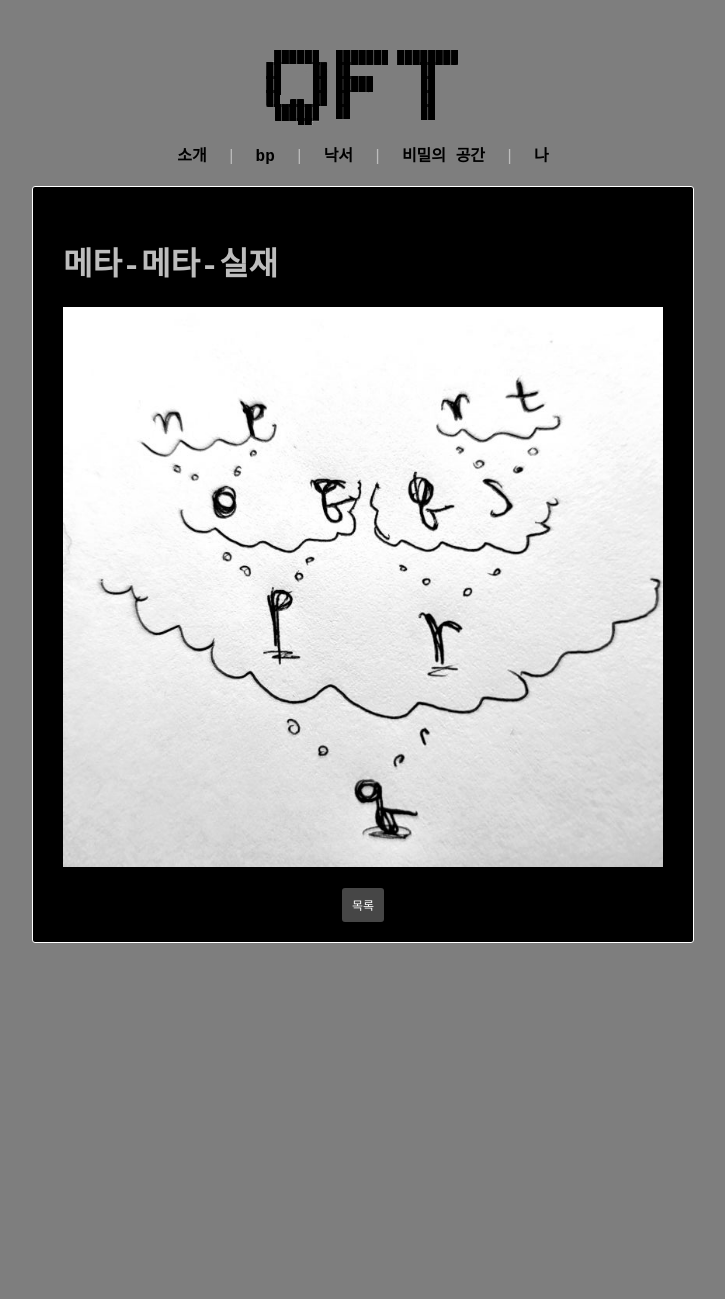
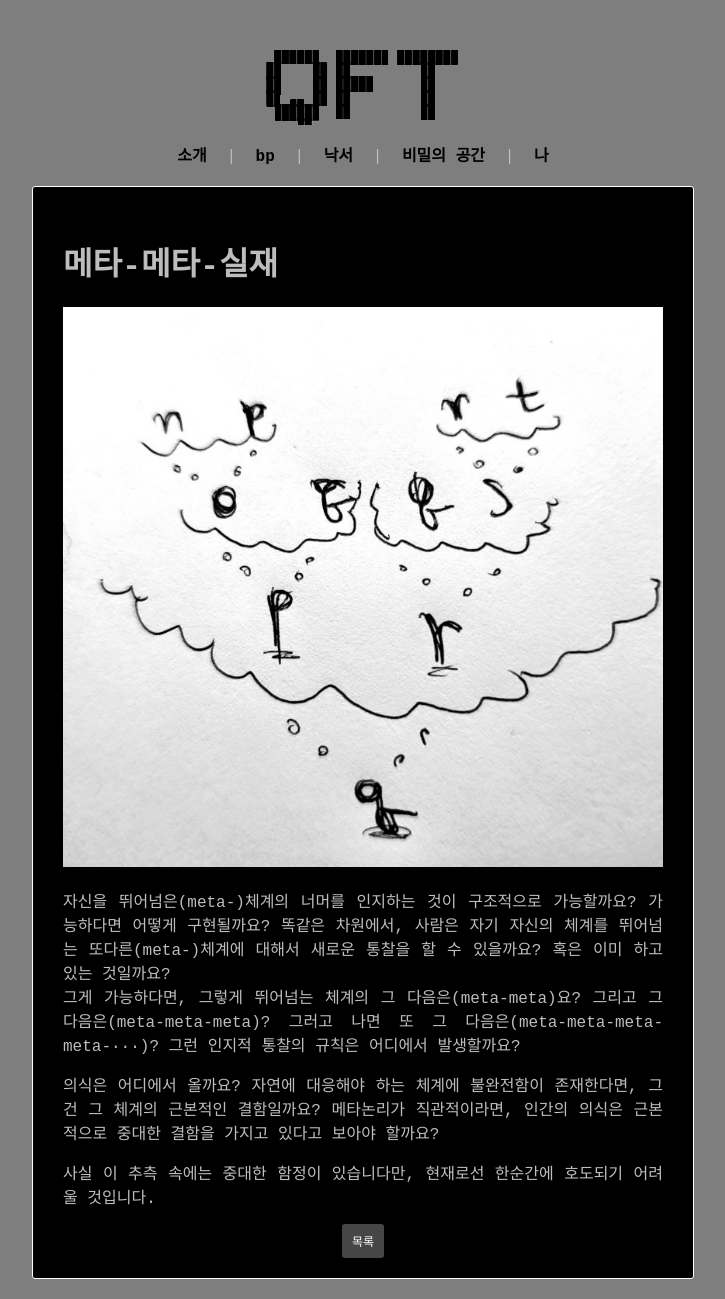
Before and after one commit to ki11dee/popcornparrot, a Jekyll site: the page built from List/Doodles/meta/meta.md, in a window 1280 px wide. Shown: the whole page, without its empty margins (277-1002 px from the left). Built offline with Jekyll 4.4.1, drawn with Linux system fonts in a browser that asks for light colours; some web fonts are replaced; before the commit the page ends 963 px from its top, so only the background shows below that.

Commit message:
add content

```diff
--- a/List/Doodles/meta/meta.md
+++ b/List/Doodles/meta/meta.md
@@ -5,6 +5,13 @@ layout: default
 
 ![meta](./meta.jpg)
 
+자신을 뛰어넘은(meta-)체계의 너머를 인지하는 것이 구조적으로 가능할까요? 가능하다면 어떻게 구현될까요? 똑같은 차원에서, 사람은 자기 자신의 체계를 뛰어넘는 또다른(meta-)체계에 대해서 새로운 통찰을 할 수 있을까요? 혹은 이미 하고 있는 것일까요?
+그게 가능하다면, 그렇게 뛰어넘는 체계의 그 다음은(meta-meta)요? 그리고 그 다음은(meta-meta-meta)? 그러고 나면 또 그 다음은(meta-meta-meta-meta-···)? 그런 인지적 통찰의 규칙은 어디에서 발생할까요?
+
+의식은 어디에서 올까요? 자연에 대응해야 하는 체계에 불완전함이 존재한다면, 그건 그 체계의 근본적인 결함일까요? 메타논리가 직관적이라면, 인간의 의식은 근본적으로 중대한 결함을 가지고 있다고 보아야 할까요?
+
+사실 이 추측 속에는 중대한 함정이 있습니다만, 현재로선 한순간에 호도되기 어려울 것입니다.
+
 <div class="pagination">
   <a href="{{ '/List/Doodles/doodles.html' | relative_url }}" class="prev-button">목록</a>
 </div>
```
Also changed, not shown: List/BP/bigp/bigp.md (+3 -1 lines), List/BP/bp.md (+1 -1 lines), List/Doodles/room/room.md (+4 -0 lines), List/SM/2018/truth/truth.md (added, +13 -0 lines), List/SM/sm.md (+3 -0 lines).
